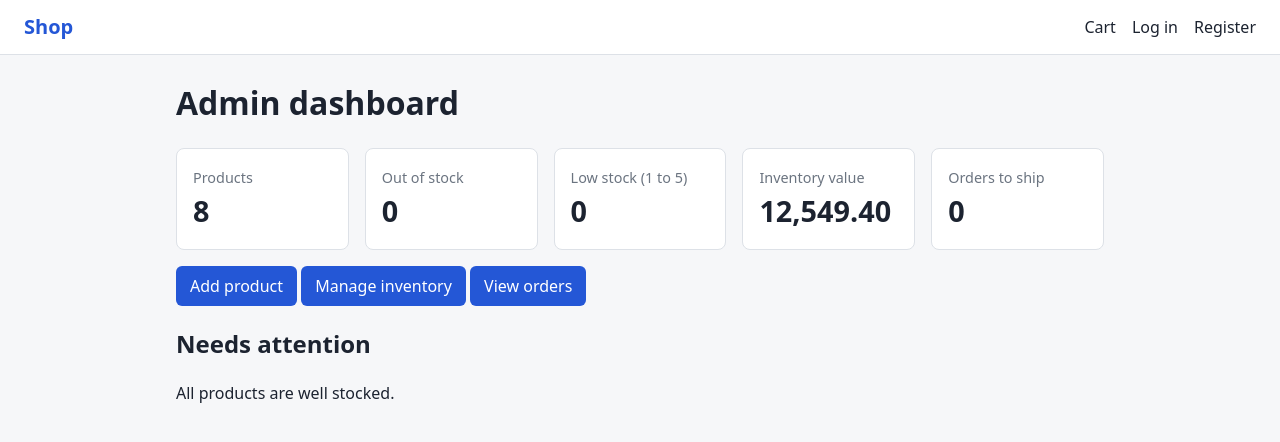
After one commit to lavanyas13032005-max/lavanya, a Spring Boot app: page /admin in a window 1280 px wide. The commit adds this page. Shown: the top 442 px of the page. Run offline with Spring Boot 4, Linux system fonts and the light colour scheme; data comes from the database, SQL or seed files in the repository; data that the repository does not hold is empty; some of the project's set-up classes (security, data sources, template engines, error pages and the like) are left out, and stand-ins take their place; some libraries are stand-ins or nearby versions.

Commit message:
Add admin dashboard and inventory management
Co-authored-by: lavanyas13032005-max <259115366+lavanyas13032005-max@users.noreply.github.com>
Bold-Create-Session: https://staging.boldcreate.ai/agent/chat/?threadId=7a3a4d55-09ae-4abe-a664-d6681ef17f80

```diff
--- a/src/main/java/com/example/shop/repository/OrderRepository.java
+++ b/src/main/java/com/example/shop/repository/OrderRepository.java
@@ -15,4 +15,6 @@ public interface OrderRepository extends JpaRepository<CustomerOrder, Long> {
 
     @EntityGraph(attributePaths = {"items", "user"})
     Optional<CustomerOrder> findWithItemsById(Long id);
+
+    long countByStatus(com.example.shop.model.OrderStatus status);
 }
--- a/src/main/java/com/example/shop/service/OrderService.java
+++ b/src/main/java/com/example/shop/service/OrderService.java
@@ -71,6 +71,9 @@ public class OrderService {
     }
 
     @Transactional(readOnly = true)
+    public long countByStatus(OrderStatus status) { return orders.countByStatus(status); }
+
+    @Transactional(readOnly = true)
     public List<CustomerOrder> all() { return orders.findAllByOrderByCreatedAtDesc(); }
 
     @Transactional(readOnly = true)
--- a/src/main/java/com/example/shop/web/AdminController.java
+++ b/src/main/java/com/example/shop/web/AdminController.java
@@ -17,6 +17,9 @@ import org.springframework.web.servlet.mvc.support.RedirectAttributes;
 @Controller
 @RequestMapping("/admin")
 public class AdminController {
+    static final int LOW_STOCK = 5;
+    static final int MAX_STOCK = 1_000_000;
+
     private final ProductRepository products;
     private final OrderService orders;
 
@@ -25,10 +28,39 @@ public class AdminController {
         this.orders = orders;
     }
 
+    @GetMapping
+    public String dashboard(Model model) {
+        model.addAttribute("productCount", products.count());
+        model.addAttribute("outOfStock", products.countByStock(0));
+        model.addAttribute("lowStock", products.countByStockBetween(1, LOW_STOCK));
+        model.addAttribute("inventoryValue", products.inventoryValue());
+        model.addAttribute("placedOrders", orders.countByStatus(OrderStatus.PLACED));
+        model.addAttribute("attention", products.adminSearch(null, LOW_STOCK));
+        model.addAttribute("lowStockLimit", LOW_STOCK);
+        return "admin/dashboard";
+    }
+
     @GetMapping("/products")
-    public String list(Model model) {
-        model.addAttribute("products", products.findAll());
+    public String list(@RequestParam(defaultValue = "") String q,
+                       @RequestParam(defaultValue = "false") boolean lowOnly, Model model) {
+        model.addAttribute("products", products.adminSearch(q.isBlank() ? null : q.trim(), lowOnly ? LOW_STOCK : null));
+        model.addAttribute("q", q);
+        model.addAttribute("lowOnly", lowOnly);
+        model.addAttribute("lowStockLimit", LOW_STOCK);
         return "admin/products";
+    }
+
+    @PostMapping("/products/{id}/stock")
+    public String updateStock(@PathVariable Long id, @RequestParam int stock, RedirectAttributes flash) {
+        Product p = products.findById(id).orElseThrow(() -> new ResponseStatusException(HttpStatus.NOT_FOUND));
+        if (stock < 0 || stock > MAX_STOCK) {
+            flash.addFlashAttribute("error", "Stock must be between 0 and " + MAX_STOCK + ".");
+        } else {
+            p.setStock(stock);
+            products.save(p);
+            flash.addFlashAttribute("message", "Stock for " + p.getName() + " set to " + stock + ".");
+        }
+        return "redirect:/admin/products";
     }
 
     @GetMapping("/products/new")
@@ -45,8 +77,13 @@ public class AdminController {
     }
 
     @PostMapping("/products")
-    public String save(@Valid @ModelAttribute("product") Product form, BindingResult result) {
+    public String save(@Valid @ModelAttribute("product") Product form, BindingResult result,
+                       RedirectAttributes flash) {
         if (result.hasErrors()) return "admin/product-form";
+        if (form.getStock() > MAX_STOCK) {
+            result.rejectValue("stock", "max", "Stock must be at most " + MAX_STOCK);
+            return "admin/product-form";
+        }
         Product target = form;
         if (form.getId() != null) {
             target = products.findById(form.getId())
@@ -59,6 +96,7 @@ public class AdminController {
             target.setImageUrl(form.getImageUrl());
         }
         products.save(target);
+        flash.addFlashAttribute("message", "Saved " + target.getName() + ".");
         return "redirect:/admin/products";
     }
 
--- a/src/main/resources/static/style.css
+++ b/src/main/resources/static/style.css
@@ -30,3 +30,5 @@ label { display:block; margin:12px 0 4px; font-weight:600; }
 .chips a.active { background:var(--accent); border-color:var(--accent); color:#fff; }
 .product-card img, .product-img { display:block; width:100%; aspect-ratio:4/3; object-fit:cover; border-radius:6px; margin-bottom:8px; background:#e6e9ef; }
 .success { color:#1a7f37; }
+.stats { display:grid; grid-template-columns:repeat(auto-fit,minmax(160px,1fr)); gap:16px; margin-bottom:16px; }
+.stat { font-size:1.8rem; font-weight:700; }
--- /dev/null
+++ b/src/main/resources/templates/admin/dashboard.html
@@ -0,0 +1,32 @@
+<!DOCTYPE html>
+<html xmlns:th="http://www.thymeleaf.org">
+<head th:replace="~{fragments/layout :: head('Admin dashboard')}"></head>
+<body>
+<header th:replace="~{fragments/layout :: header}"></header>
+<main>
+  <h1>Admin dashboard</h1>
+  <div class="stats">
+    <div class="card"><span class="muted">Products</span><div class="stat" th:text="${productCount}"></div></div>
+    <div class="card"><span class="muted">Out of stock</span><div class="stat" th:classappend="${outOfStock > 0} ? 'error'" th:text="${outOfStock}"></div></div>
+    <div class="card"><span class="muted" th:text="'Low stock (1 to ' + ${lowStockLimit} + ')'"></span><div class="stat" th:text="${lowStock}"></div></div>
+    <div class="card"><span class="muted">Inventory value</span><div class="stat" th:text="${#numbers.formatDecimal(inventoryValue,1,'COMMA',2,'POINT')}"></div></div>
+    <div class="card"><span class="muted">Orders to ship</span><div class="stat" th:text="${placedOrders}"></div></div>
+  </div>
+  <p><a class="btn" th:href="@{/admin/products/new}">Add product</a>
+     <a class="btn" th:href="@{/admin/products}">Manage inventory</a>
+     <a class="btn" th:href="@{/admin/orders}">View orders</a></p>
+  <h2>Needs attention</h2>
+  <p th:if="${attention.empty}">All products are well stocked.</p>
+  <table th:unless="${attention.empty}">
+    <thead><tr><th>Product</th><th>Stock</th><th></th></tr></thead>
+    <tbody>
+      <tr th:each="p : ${attention}">
+        <td th:text="${p.name}"></td>
+        <td><span th:if="${p.stock == 0}" class="error">Out of stock</span><span th:if="${p.stock > 0}" th:text="${p.stock}"></span></td>
+        <td><a th:href="@{/admin/products/{id}/edit(id=${p.id})}">Edit</a></td>
+      </tr>
+    </tbody>
+  </table>
+</main>
+</body>
+</html>
--- a/src/main/resources/templates/fragments/layout.html
+++ b/src/main/resources/templates/fragments/layout.html
@@ -13,7 +13,8 @@
     <span class="spacer"></span>
     <a th:href="@{/cart}">Cart<span th:if="${cartCount != null and cartCount > 0}" th:text="' (' + ${cartCount} + ')'"></span></a>
     <a sec:authorize="isAuthenticated()" th:href="@{/orders}">My orders</a>
-    <a sec:authorize="hasRole('ADMIN')" th:href="@{/admin/products}">Products</a>
+    <a sec:authorize="hasRole('ADMIN')" th:href="@{/admin}">Dashboard</a>
+    <a sec:authorize="hasRole('ADMIN')" th:href="@{/admin/products}">Inventory</a>
     <a sec:authorize="hasRole('ADMIN')" th:href="@{/admin/orders}">All orders</a>
     <a sec:authorize="!isAuthenticated()" th:href="@{/login}">Log in</a>
     <a sec:authorize="!isAuthenticated()" th:href="@{/register}">Register</a>
```
Also changed, not shown: src/main/java/com/example/shop/repository/ProductRepository.java (+12 -0 lines), src/main/resources/templates/admin/products.html (+26 -7 lines), 1 other file.
